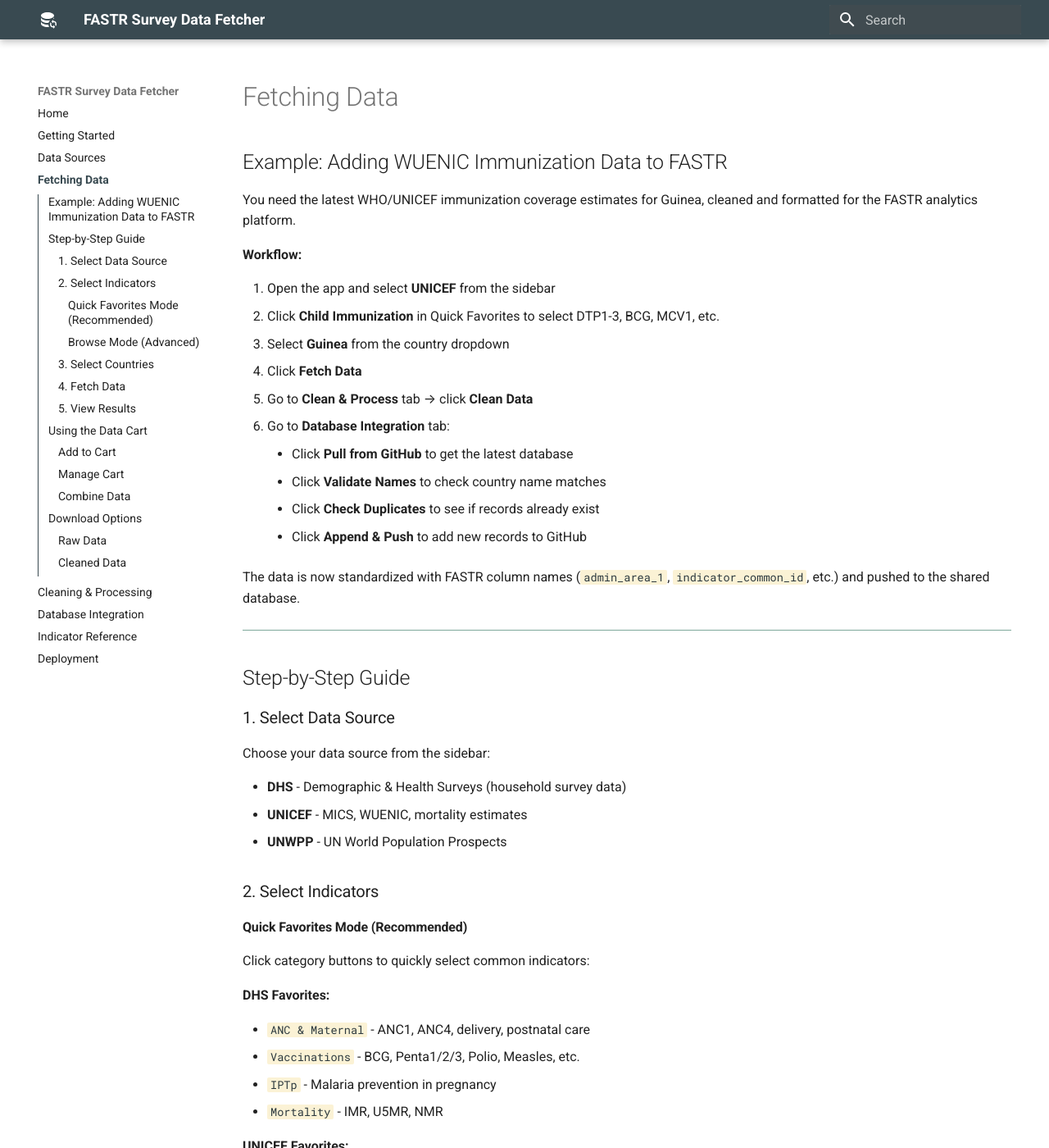
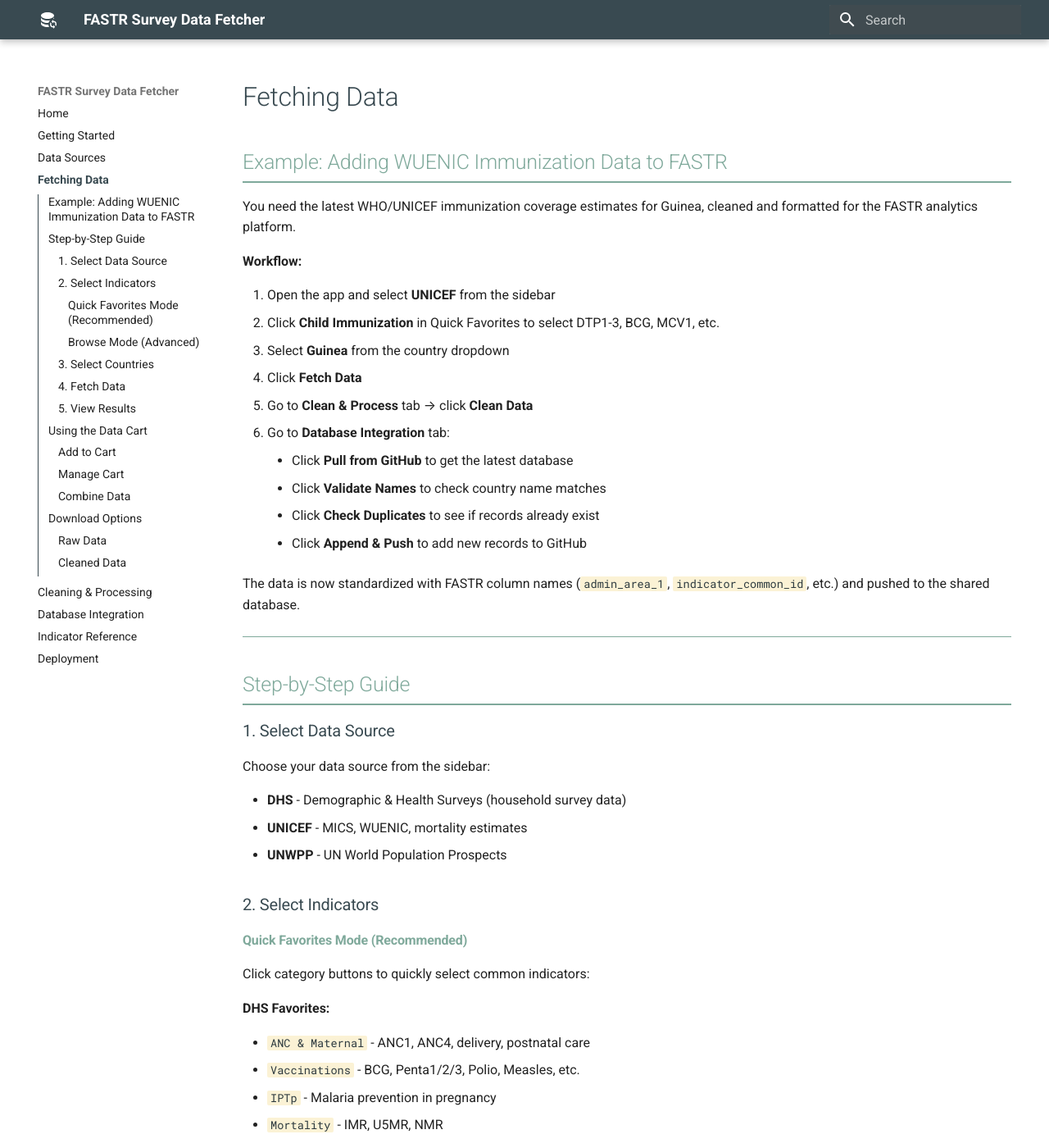
Before and after one commit to FASTR-Analytics/survey-data-fetcher, an MkDocs documentation site: the page built from docs/fetching-data.md, in a window 1280 px wide and 1400 px high. Shown: the whole window at 82% size. Built offline with MkDocs 1.6.1 and Material for MkDocs 9.7.7, drawn with Linux system fonts in a browser that asks for light colours.

Commit message:
Add color to headings

```diff
--- a/docs/stylesheets/custom.css
+++ b/docs/stylesheets/custom.css
@@ -135,6 +135,27 @@
   border-color: var(--sage);
 }
 
+/* Headings */
+.md-typeset h1 {
+  color: var(--slate);
+}
+
+.md-typeset h2 {
+  color: var(--sage);
+  border-bottom: 2px solid var(--sage);
+  padding-bottom: 0.3rem;
+}
+
+.md-typeset h3 {
+  color: var(--slate);
+}
+
+.md-typeset h4,
+.md-typeset h5,
+.md-typeset h6 {
+  color: var(--sage);
+}
+
 /* Table of contents active */
 .md-nav__link--active {
   color: var(--slate) !important;
```
